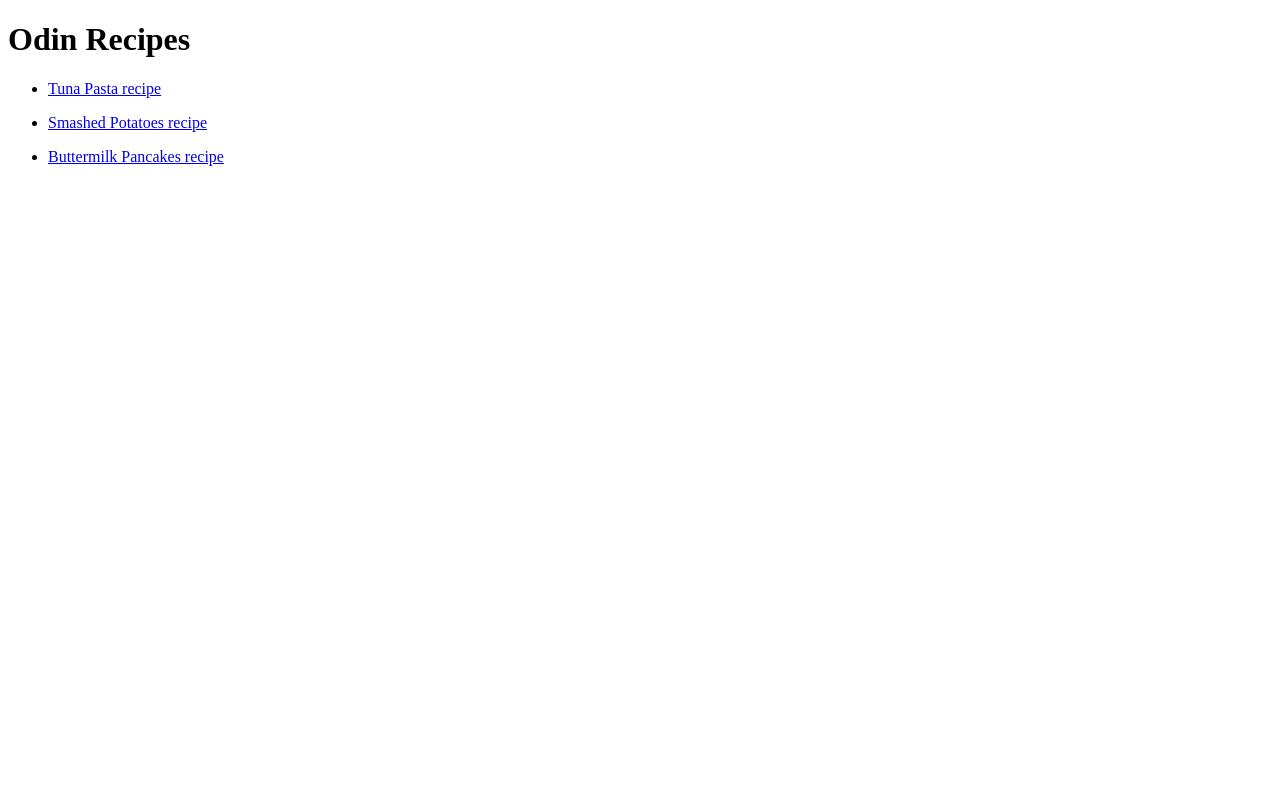
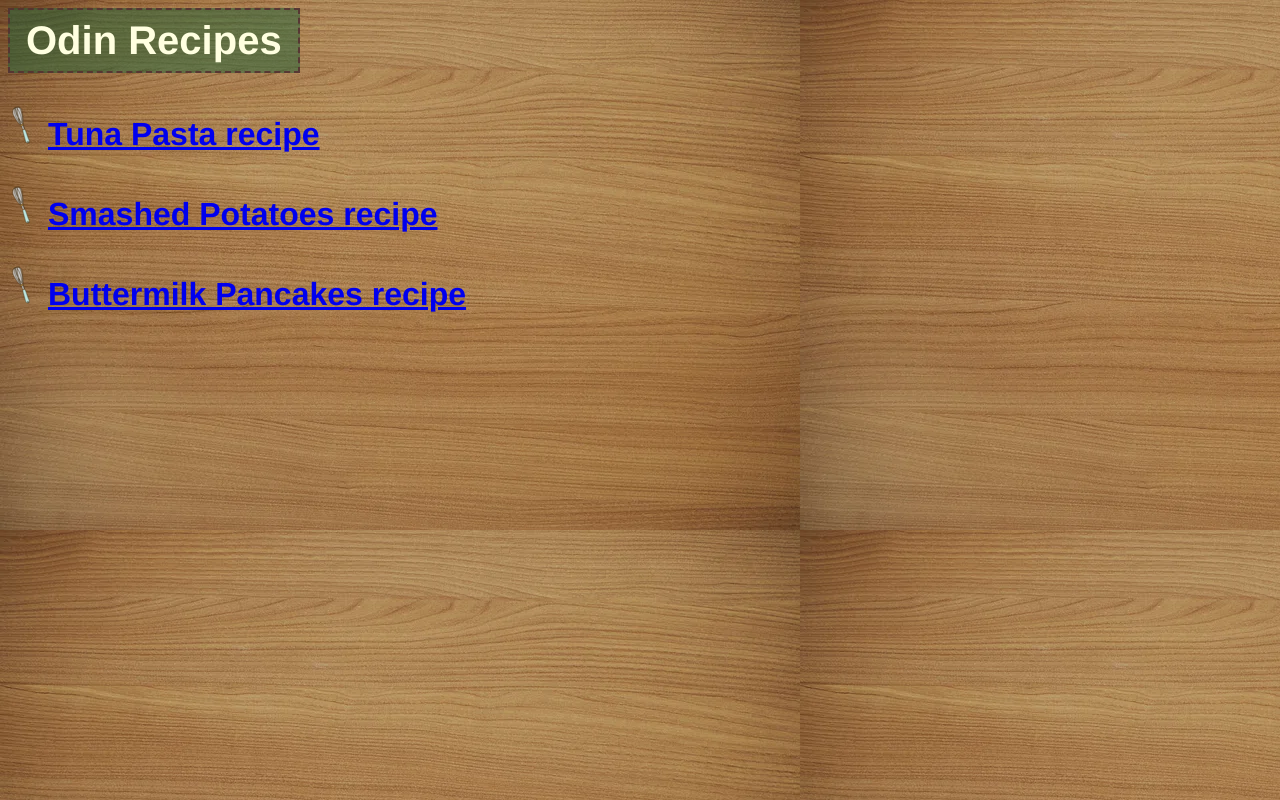
Before and after one commit to Elian50/odin-recipes, a plain HTML site: page index.html in a window 1280 px wide. Drawn offline with Linux system fonts and the light colour scheme.

Commit message:
Added index.html design, still working on it.

```diff
--- a/index.html
+++ b/index.html
@@ -3,13 +3,16 @@
     <head>
         <meta charset="UTF-8">
         <title>My recipe website</title>
+        <link rel="stylesheet" href="./style.css">
     </head>
     <body>
-        <h1>Odin Recipes</h1>
+        <h1 class="title">Odin Recipes</h1>
         <ul>
+            <div class="recipes">
             <p><li><a href="./recipes/tuna_pasta.html">Tuna Pasta recipe</a></li></p>
             <p><li><a href="./recipes/smashed_potatoes.html">Smashed Potatoes recipe</a></li></p>
            <p><li><a href="./recipes/buttermilk_pancakes.html">Buttermilk Pancakes recipe</a></li></p>
+            </div>
         </ul>
     </body>
 </html>
--- /dev/null
+++ b/style.css
@@ -0,0 +1,28 @@
+body {
+    background-color: whitesmoke;
+    background-image: url(./images/Backgroung.jpg);
+}
+
+.title {
+    color:lightyellow;
+    background-color:rgba(30, 98, 57, 0.5);
+    font-weight: bold;
+    font-size: 40px;
+    display: inline-block;
+    margin: 0px auto;
+    padding: 8px 16px;
+    border: 2px dashed rgba(86, 50, 50, 0.9);
+    font-family:Helvetica, sans-serif;
+}
+
+
+li {
+    list-style-image: url(./images/whisk_list.png);
+}
+
+.recipes {
+    font-size: 32px;
+    color: lightyellow;
+    font-weight: bold;
+    font-family: Helvetica,sans-serif;
+}
```
Also changed, not shown: images/Backgroung.jpg (added), images/whisk_list.png (added).
